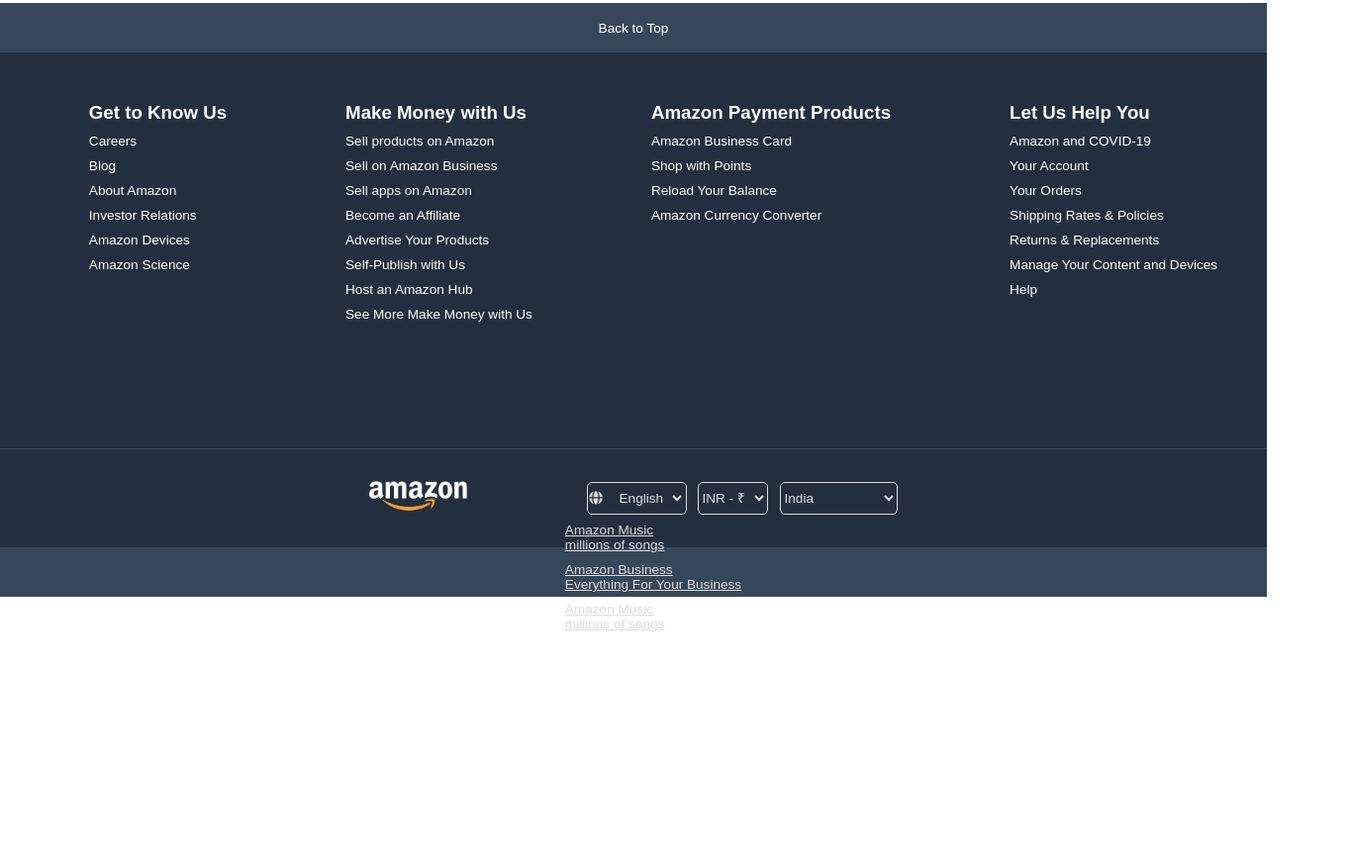
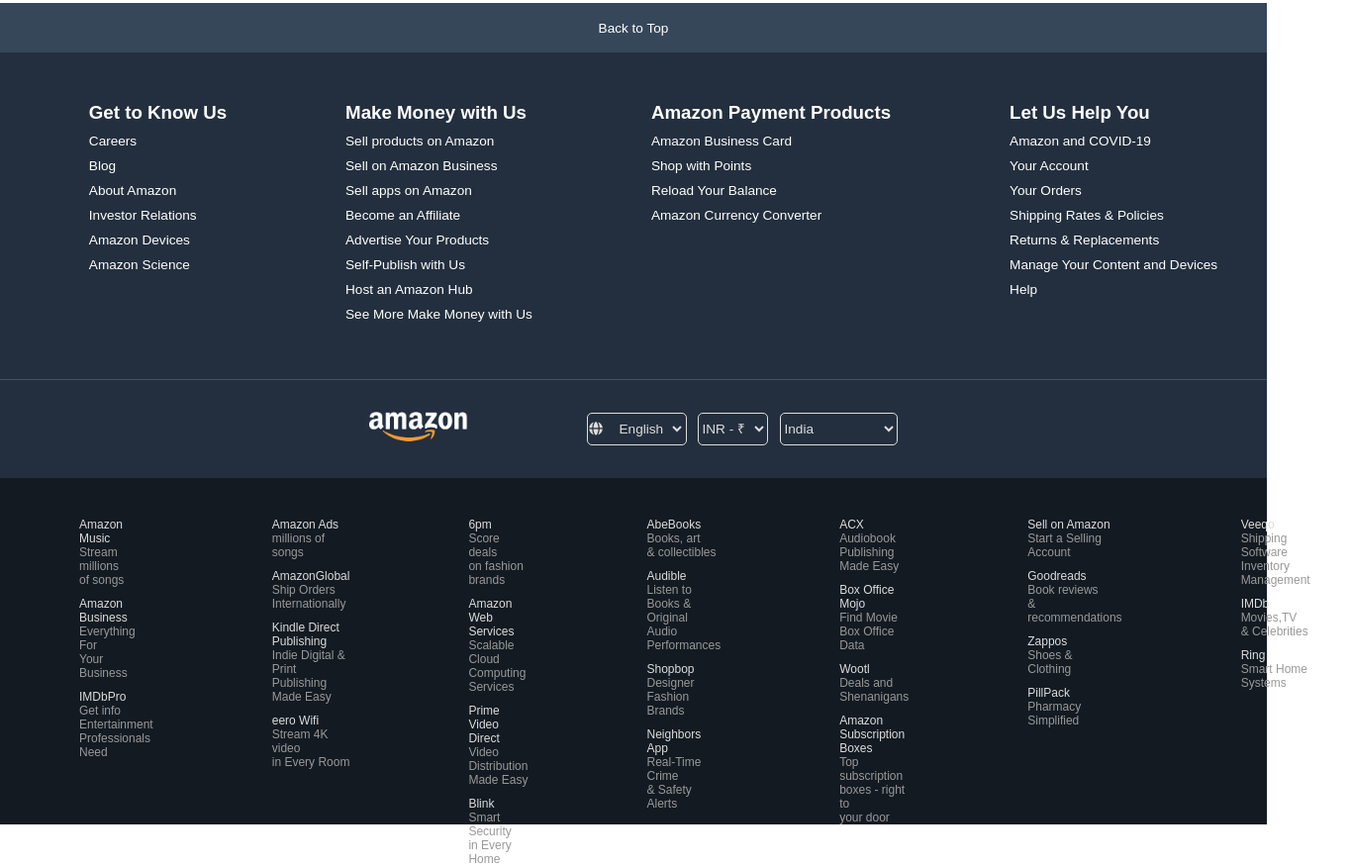
Before and after one commit to Suyash9422/Amazon_clone, a plain HTML site: page index.html in a window 1280 px wide. Shown: the part 1367-2242 px from the top of the page at 99% size, 1364 px wide, since content can reach past the window. Before the commit the page ends 2005 px from the top, so only its background shows below. Drawn offline with Linux system fonts and the light colour scheme.

Commit message:
footer panel4 completed

```diff
--- a/index.html
+++ b/index.html
@@ -222,14 +222,75 @@
         </div>
 
         <div class="foot-panel4">
-            <div class="col1-items">
+            <!-- 1st Column -->
+            <div class="col1-items col">
                 <ul>
-                    <a href=" "><p class="col1-edit1">Amazon Music</p><p class="col1-edit2">millions of songs</p></a>
-                    <a href=" "><p class="col1-edit1">Amazon Business</p><p class="col1-edit2">Everything For
-Your Business</p></a>
-                    <a href=" "><p class="col1-edit1">Amazon Music</p><p class="col1-edit2"> millions of songs</p></a>
+                    <a href=" "><p class="col1-edit1">Amazon Music</p><p class="col1-edit2">Stream millions<br>of songs</p></a>
+                    <a href=" "><p class="col1-edit1">Amazon Business</p><p class="col1-edit2">Everything For<br>
+                        Your Business</p></a>
+                    <a href=" "><p class="col1-edit1">IMDbPro</p><p class="col1-edit2">Get info<br>Entertainment<br>Professionals Need </p></a>
                 </ul>
             </div>
+
+            <!-- 2nd Column -->
+            <div class="col2-items col">
+                <ul>
+                    <a href=" "><p class="col1-edit1">Amazon Ads</p><p class="col1-edit2">millions of songs</p></a>
+                    <a href=" "><p class="col1-edit1">AmazonGlobal</p><p class="col1-edit2">Ship Orders<br>Internationally</p></a>
+                    <a href=" "><p class="col1-edit1">Kindle Direct<br>Publishing</p><p class="col1-edit2">Indie Digital & Print<br>Publishing<br>Made Easy</p></a>
+                    <a href=" "><p class="col1-edit1">eero Wifi</p><p class="col1-edit2">Stream 4K video <br>in Every Room</p></a>
+                </ul>
+            </div>
+
+            <!-- 3rd Column -->
+             <div class="col3-items col">
+                <ul>
+                    <a href=" "><p class="col1-edit1">6pm</p><p class="col1-edit2">Score deals<br>on fashion brands</p></a>
+                    <a href=" "><p class="col1-edit1">Amazon Web<br>Services</p><p class="col1-edit2">Scalable Cloud<br>Computing<br>Services</p></a>
+                    <a href=" "><p class="col1-edit1">Prime Video Direct</p><p class="col1-edit2">Video Distribution<br>Made Easy</p></a>
+                    <a href=" "><p class="col1-edit1">Blink</p><p class="col1-edit2">Smart Security<br>in Every Home</p></a>
+                </ul>
+            </div>
+
+            <!-- 4th Column -->
+             <div class="col4-items col">
+                <ul>
+                    <a href=" "><p class="col1-edit1">AbeBooks</p><p class="col1-edit2">Books, art<br>& collectibles</p></a>
+                    <a href=" "><p class="col1-edit1">Audible</p><p class="col1-edit2">Listen to Books &<br>Original<br>Audio<br>Performances</p></a>
+                    <a href=" "><p class="col1-edit1">Shopbop</p><p class="col1-edit2">Designer<br>Fashion Brands</p></a>
+                    <a href=" "><p class="col1-edit1">Neighbors App</p><p class="col1-edit2">Real-Time Crime<br>& Safety Alerts</p></a>
+                </ul>
+            </div>
+
+            <!-- 5th Column -->
+             <div class="col5-items col">
+                <ul>
+                    <a href=" "><p class="col1-edit1">ACX</p><p class="col1-edit2">Audiobook<br>Publishing<br>Made Easy</p></a>
+                    <a href=" "><p class="col1-edit1">Box Office Mojo</p><p class="col1-edit2">Find Movie<br>Box Office Data</p></a>
+                    <a href=" "><p class="col1-edit1">Wootl</p><p class="col1-edit2">Deals and<br>Shenanigans</p></a>
+                    <a href=" "><p class="col1-edit1">Amazon<br>Subscription Boxes</p><p class="col1-edit2">Top subscription<br>boxes - right to<br>your door</p></a>
+                </ul>
+            </div>
+
+            <!-- 6th Column -->
+             <div class="col6-items col">
+                <ul>
+                    <a href=" "><p class="col1-edit1">Sell on Amazon</p><p class="col1-edit2">Start a Selling<br>Account</p></a>
+                    <a href=" "><p class="col1-edit1">Goodreads</p><p class="col1-edit2">Book reviews<br>&<br>recommendations</p></a>
+                    <a href=" "><p class="col1-edit1">Zappos</p><p class="col1-edit2">Shoes &<br>Clothing</p></a>
+                    <a href=" "><p class="col1-edit1">PillPack</p><p class="col1-edit2">Pharmacy<br>Simplified</p></a>
+                </ul>
+            </div>
+
+            <!-- 7th Column -->
+             <div class="col7-items col">
+                <ul>
+                    <a href=" "><p class="col1-edit1">Veeqo</p><p class="col1-edit2">Shipping Software<br>Inventory<br>Management</p></a>
+                    <a href=" "><p class="col1-edit1">IMDb</p><p class="col1-edit2">Movies,TV<br>& Celebrities</p></a>
+                    <a href=" "><p class="col1-edit1">Ring</p><p class="col1-edit2">Smart Home<br>Systems</p></a>
+                </ul>
+            </div>
+        </div>
         </div>
       </footer>
 </body>
--- a/style.css
+++ b/style.css
@@ -273,7 +273,7 @@
 .foot-panel2 {
     background-color: #232f3e;
     color: white;
-    height: 400px;
+    height: 330px;
     display: flex;
     justify-content: center;
 
@@ -356,11 +356,31 @@
 }
 
 .foot-panel4 {
-    background-color: #37475a;
+    background-color: #131a22;
     color: white;
-    height:50px;
+    height:350px;
     display: flex;
-    align-items: center;
-    justify-content: center;
-    font-size: 0.85rem;
+    align-items: flex-start;
+    justify-content: space-between;
+    font-size: 0.5rem;
+    text-decoration: none;
 }
+
+.col {
+    margin-top:30px;
+    font-size: 0.5rem;
+}
+
+.col a {
+    text-decoration: none;
+    font-weight: 500;
+}
+.col1-edit1 {
+    color:#dddddd;
+    font-size: 0.75rem;
+}
+
+.col1-edit2 {
+    color: #999999;
+    font-size: 0.75rem;
+}
```
Also changed, not shown: 1 other file.
